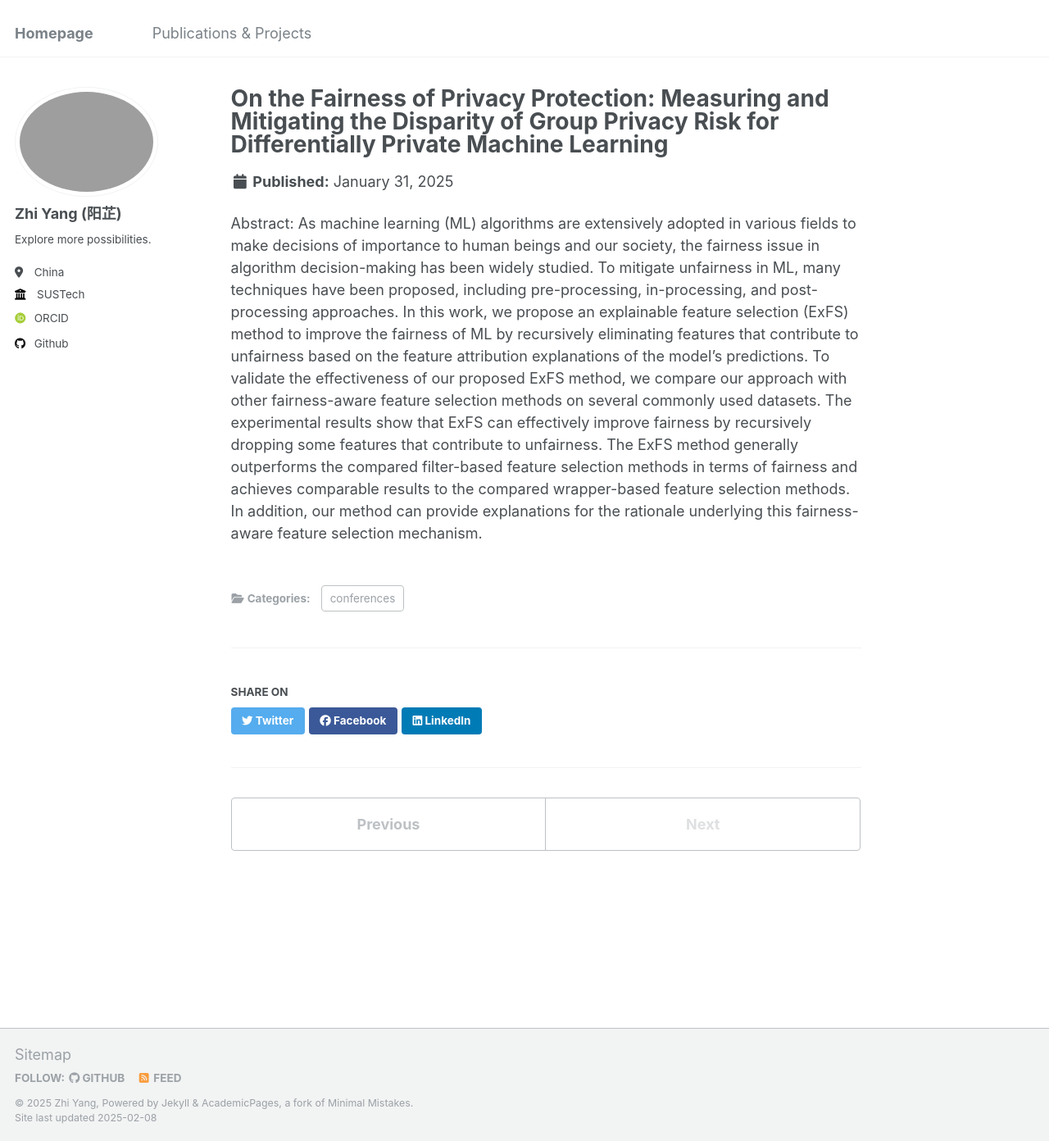
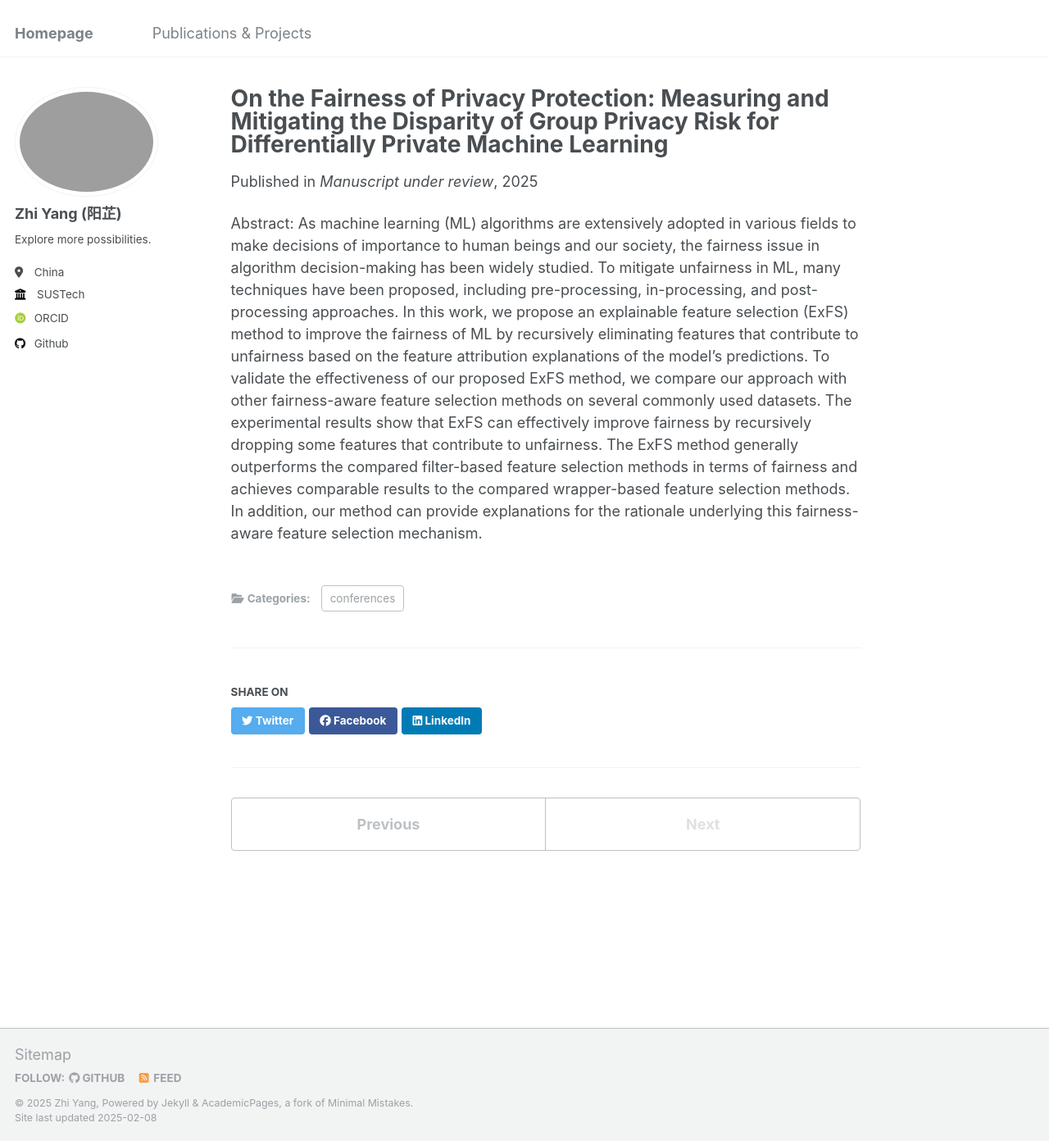
Before and after one commit to ruayz/ruayz.github.io, a Jekyll site: the page built from _publications/2025-01-31-paper-title-number-3.md, in a window 1280 px wide and 1392 px high. Shown: the whole window at 82% size. Built offline with Jekyll 4.4.1, drawn with Linux system fonts in a browser that asks for light colours; some web fonts are replaced.

Commit message:
Update 2025-01-31-paper-title-number-3.md

```diff
--- a/_publications/2025-01-31-paper-title-number-3.md
+++ b/_publications/2025-01-31-paper-title-number-3.md
@@ -4,6 +4,7 @@ collection: publications
 category: conferences
 permalink: /publication/2025-01-31-paper-title-number-3
 excerpt: 'While privacy-aware and fair ML has advanced, the fairness of privacy protection remains underexplored. Compared to others, I defined a membership inference game to efficiently audit worst-case individual privacy risks, providing a more precise assessment of group privacy disparities. Furthermore, to address these disparities in DP-SGD, I developed a group-specific adaptive gradient clipping strategy, which reduces privacy risk imbalances while preserving DP guarantees, fostering the equitable deployment of AI systems.'
+venue: 'Manuscript under review'
 date: 2025-1-31
 paperurl: 'http://ruayz.github.io/files/paper_icml.pdf'
 ---
```
